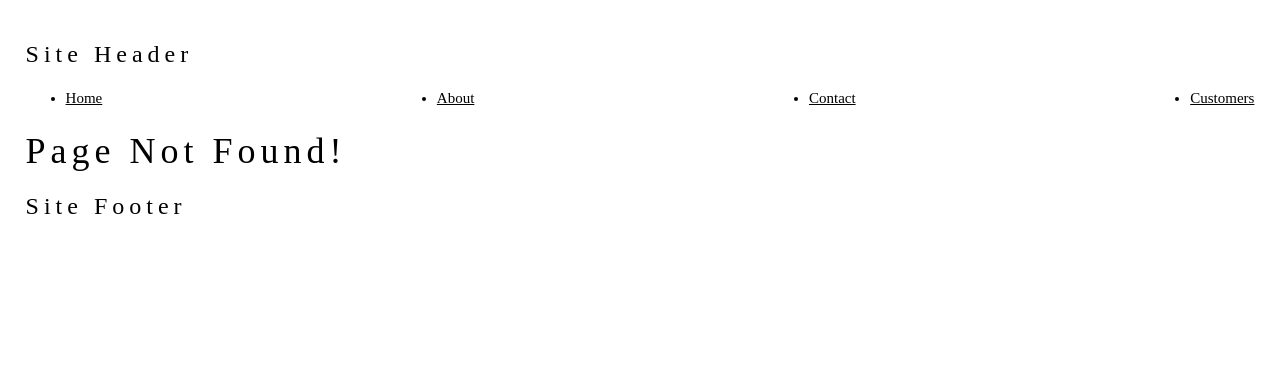
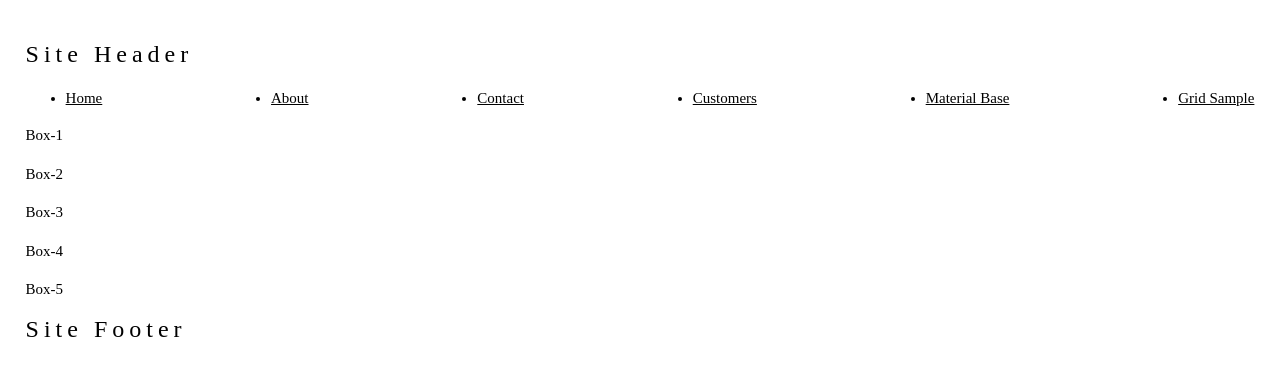
Before and after one commit to yakintech/tr-finans-react-tutorial, a React (Create React App) app: page /gridsample in a window 1280 px wide. Before the commit this address had no page. Shown: the top 376 px of the page. Built offline with nearby package versions, Linux system fonts and the light colour scheme.

Commit message:
data grid sample

```diff
--- a/package.json
+++ b/package.json
@@ -3,6 +3,10 @@
   "version": "0.1.0",
   "private": true,
   "dependencies": {
+    "@emotion/react": "^11.10.6",
+    "@emotion/styled": "^11.10.6",
+    "@mui/material": "^5.11.16",
+    "@mui/x-data-grid": "^6.0.4",
     "@testing-library/jest-dom": "^5.16.5",
     "@testing-library/react": "^13.4.0",
     "@testing-library/user-event": "^13.5.0",
--- a/src/App.js
+++ b/src/App.js
@@ -1,4 +1,6 @@
 import { Routes, Route, Link } from "react-router-dom"
+import BaseComponents from "./dersler/materialUISample/BaseComponents"
+import GridSample from "./dersler/materialUISample/GridSample"
 import About from "./dersler/routingSample/About"
 import Contact from "./dersler/routingSample/Contact"
 import CustomerDetail from "./dersler/routingSample/CustomerDetail"
@@ -16,6 +18,9 @@ function App() {
     <li><Link to='/about'>About</Link></li>
     <li><Link to='/contact'>Contact</Link></li>
     <li><Link to='/customers'>Customers</Link></li>
+    <li><Link to='/materialbase'>Material Base</Link></li>
+    <li><Link to='/gridsample'>Grid Sample</Link></li>
+
 
   </ul>
       <Routes>
@@ -24,6 +29,8 @@ function App() {
           <Route path="/contact" element={<Contact/>}></Route>
           <Route path="/customers" element={<CustomerTable/>}></Route>
           <Route path="/customers/:id" element={<CustomerDetail/>}></Route>
+          <Route path="/materialbase" element={<BaseComponents/>}></Route>
+          <Route path="/gridsample" element={<GridSample/>}></Route>
 
           <Route path="*" element={<NotFound/>}></Route>
       </Routes>
--- /dev/null
+++ b/src/dersler/materialUISample/BaseComponents.jsx
@@ -0,0 +1,16 @@
+import { Button, Checkbox, TextField } from '@mui/material'
+import React from 'react'
+
+function BaseComponents() {
+  return (<>
+    <hr></hr>
+    <Button variant='contained'>Hello</Button>
+    <hr></hr>
+    <TextField label='Name' variant='outlined'/>
+    <hr></hr>
+    <Checkbox/>
+  </>
+  )
+}
+
+export default BaseComponents
--- /dev/null
+++ b/src/dersler/materialUISample/GridSample.jsx
@@ -0,0 +1,33 @@
+import { Grid } from '@mui/material'
+import React from 'react'
+
+function GridSample() {
+  return (<>
+    <Grid direction='column' container spacing={2}>
+
+    <Grid item xs={6} sm={3}>
+        Box-1
+    </Grid>
+
+    <Grid item xs={6} sm={3}>
+        Box-2
+    </Grid>
+
+    <Grid item xs={6} sm={3}>
+        Box-3
+    </Grid>
+
+    <Grid item xs={6} sm={3}>
+        Box-4
+    </Grid>
+
+    <Grid item xs={6} sm={3}>
+        Box-5
+    </Grid>
+
+    </Grid>
+  </>
+  )
+}
+
+export default GridSample
```
Also changed, not shown: kaynaklar.txt, 1 other file (tests, documents, lock files or other folders).
